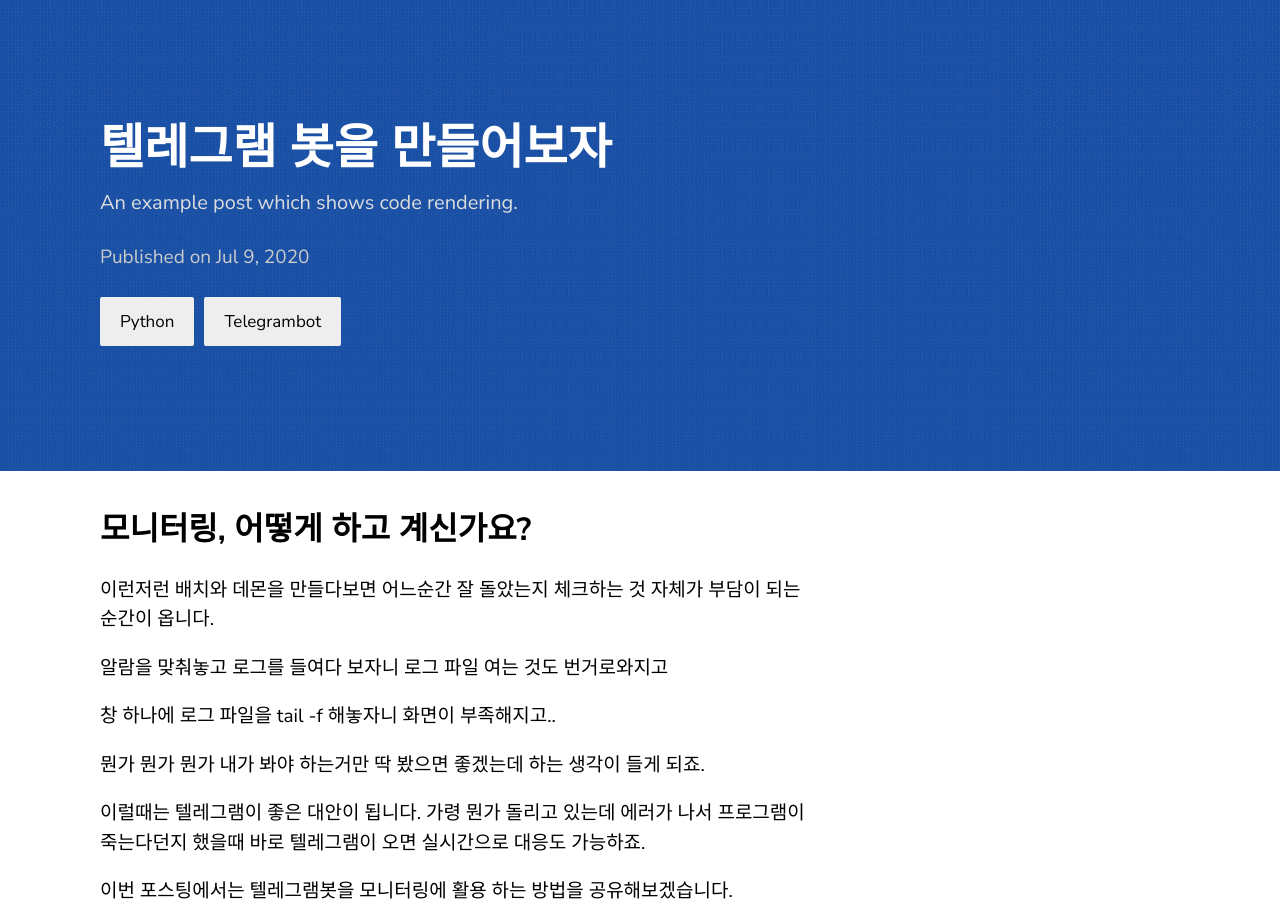
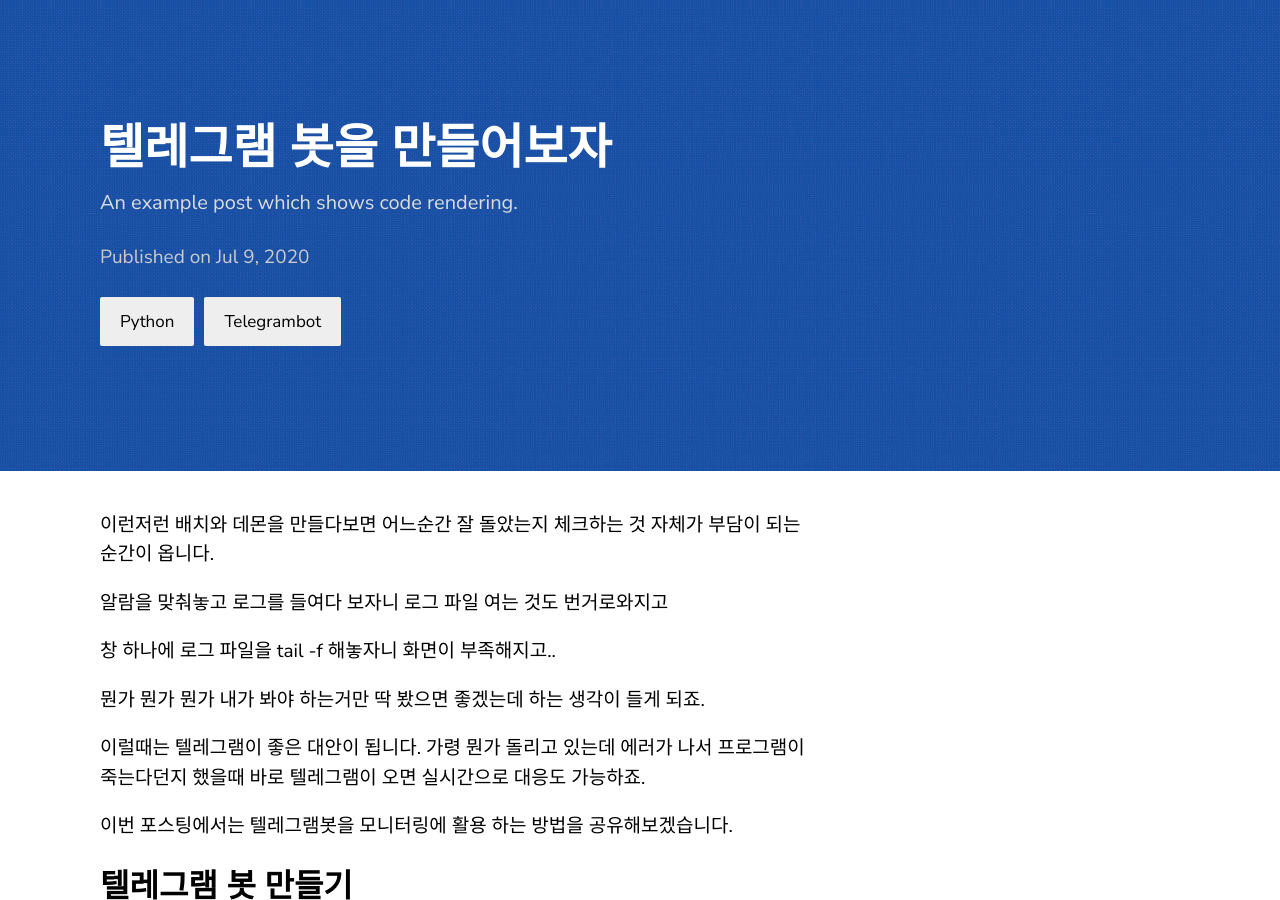
Before and after one commit to smanioso/sevity.github.io, a Jekyll site: the page built from _posts/2020-07-15-creating-telegrambot.markdown, in a window 1280 px wide and 900 px high. Built offline with Jekyll 4.4.1, drawn with Linux system fonts in a browser that asks for light colours.

Commit message:
Update 2020-07-15-creating-telegrambot.markdown

```diff
--- a/_posts/2020-07-15-creating-telegrambot.markdown
+++ b/_posts/2020-07-15-creating-telegrambot.markdown
@@ -5,8 +5,6 @@
 date:   2020-07-09 14:47:36 +0530
 categories: Python Telegrambot
 ---
-
-## 모니터링, 어떻게 하고 계신가요?
 
 이런저런 배치와 데몬을 만들다보면 어느순간 잘 돌았는지 체크하는 것 자체가 부담이 되는 순간이 옵니다.
 
```
